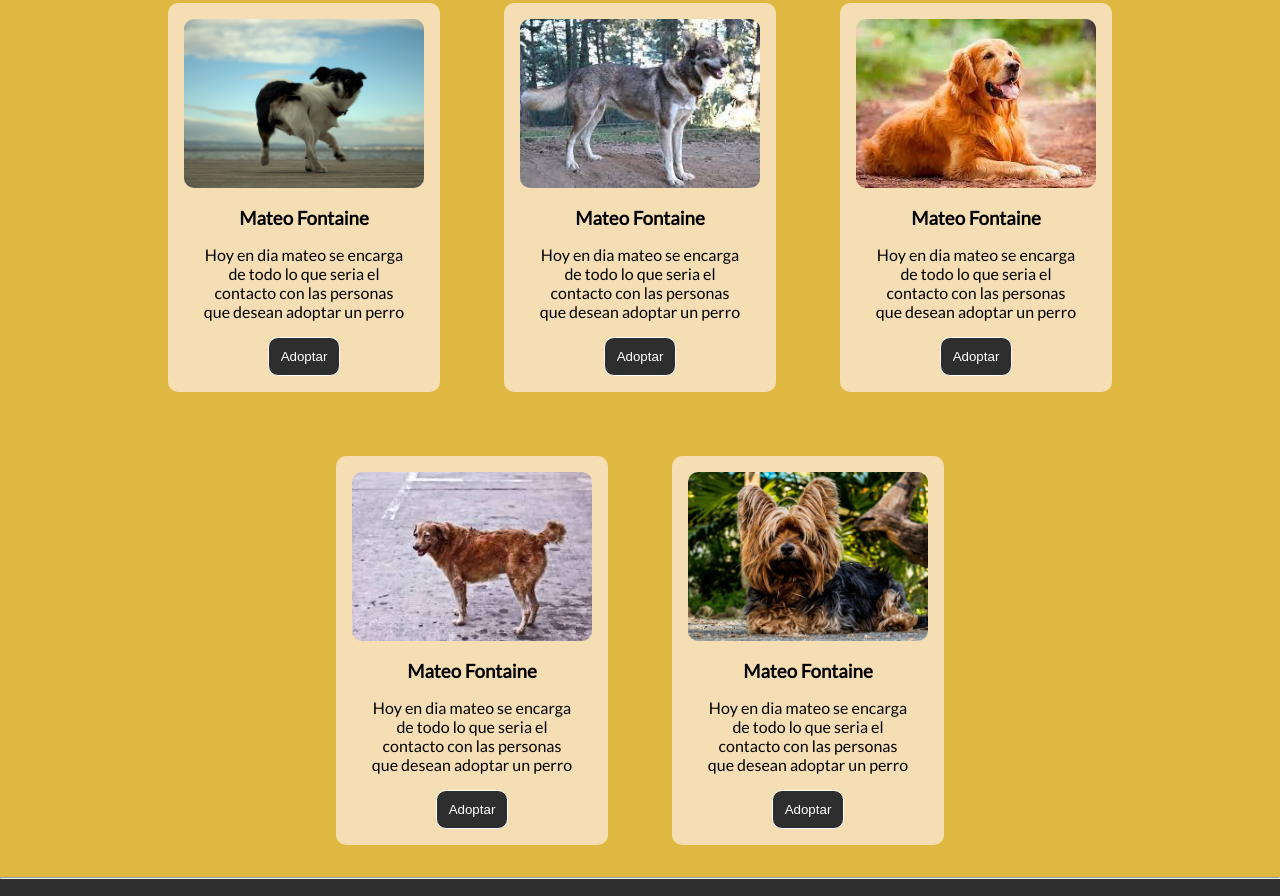
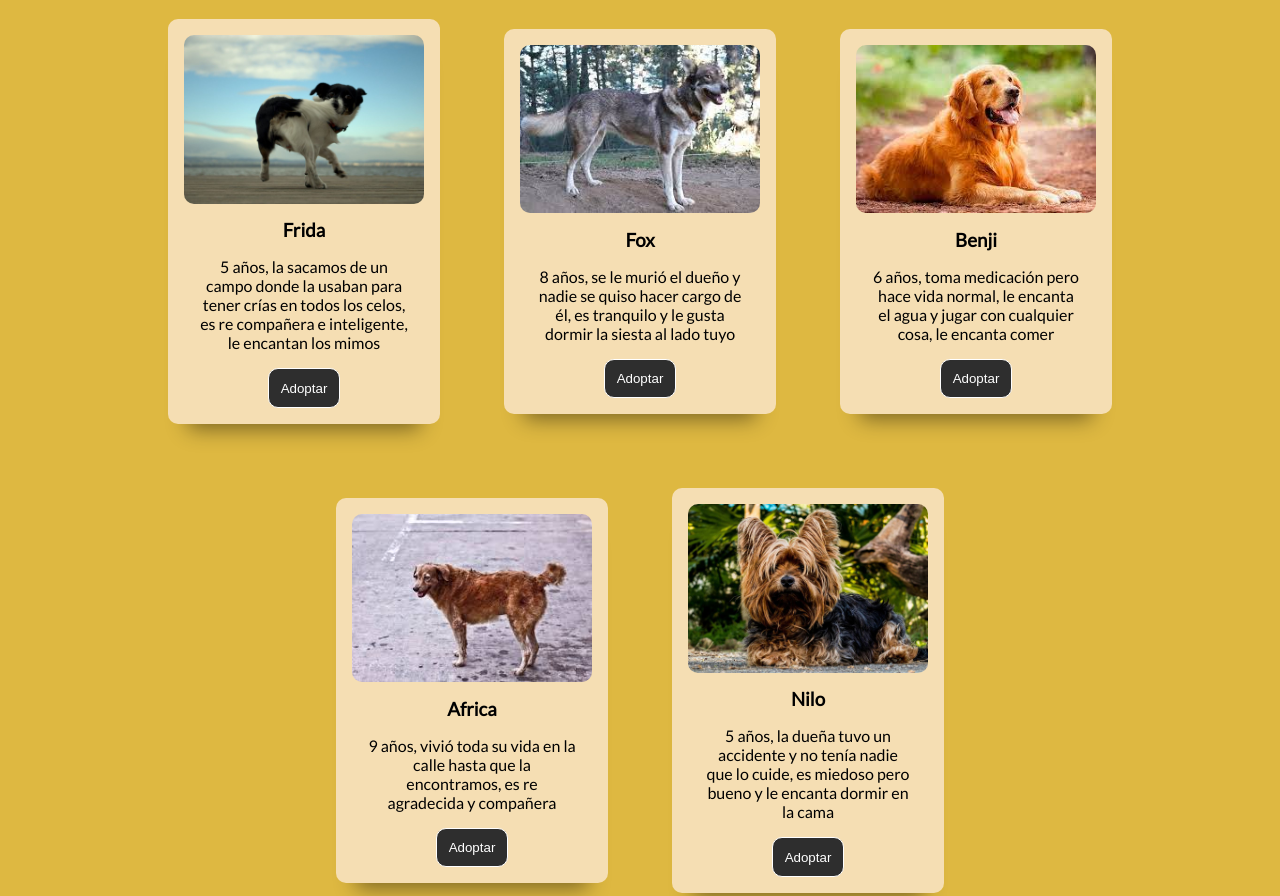
Before and after one commit to M4T-Code/Perros-De-La-Calle-V5-SASS, a website: page pages/perros.html in a window 1280 px wide. Shown: the part 779-1675 px from the top of the page. Drawn offline with nearby package versions, Linux system fonts and the light colour scheme.

Commit message:
Agregamos mas cards a adoptar, agregamos un poco de box shadow en algunas tarjetas, y tambien agregamos hover para darle animacion a la pagina

```diff
--- a/pages/perros.html
+++ b/pages/perros.html
@@ -47,38 +47,38 @@
               </div>
               <div class="card-perros">
                 <img src="../assets/img/perros/perro-3.jpg" alt="">
-                <h3 class="card-titulo"> Mateo Fontaine</h3>
-                <p class="card-texto">Hoy en dia mateo se encarga de todo lo que seria el contacto con las personas que desean adoptar un perro</p>
+                <h3 class="card-titulo"> Oliver y Bart</h3>
+                <p class="card-texto">4 años, los sacamos de la calle buscando comida en la basura, son muy enérgicos, aman salir a pasear y jugar con pelotas de tenis</p>
                 <button><a href="#">Adoptar</a></button>
               </div>
               <div class="card-perros">
                 <img src="../assets/img/perros/perro-4.jpg" alt="">
-                <h3 class="card-titulo"> Mateo Fontaine</h3>
-                <p class="card-texto">Hoy en dia mateo se encarga de todo lo que seria el contacto con las personas que desean adoptar un perro</p>
+                <h3 class="card-titulo"> Frida</h3>
+                <p class="card-texto">5 años, la sacamos de un campo donde la usaban para tener crías en todos los celos, es re compañera e inteligente, le encantan los mimos</p>
                 <button><a href="#">Adoptar</a></button>
               </div>
               <div class="card-perros">
                 <img src="../assets/img/perros/perro-5.jpg" alt="">
-                <h3 class="card-titulo"> Mateo Fontaine</h3>
-                <p class="card-texto">Hoy en dia mateo se encarga de todo lo que seria el contacto con las personas que desean adoptar un perro</p>
+                <h3 class="card-titulo"> Fox</h3>
+                <p class="card-texto"> 8 años, se le murió el dueño y nadie se quiso hacer cargo de él, es tranquilo y le gusta dormir la siesta al lado tuyo</p>
                 <button><a href="#">Adoptar</a></button>
               </div>
               <div class="card-perros">
                 <img src="../assets/img/perros/perros-6.jpg" alt="">
-                <h3 class="card-titulo"> Mateo Fontaine</h3>
-                <p class="card-texto">Hoy en dia mateo se encarga de todo lo que seria el contacto con las personas que desean adoptar un perro</p>
+                <h3 class="card-titulo"> Benji</h3>
+                <p class="card-texto">6 años, toma medicación pero hace vida normal, le encanta el agua y jugar con cualquier cosa, le encanta comer</p>
                 <button><a href="#">Adoptar</a></button>
               </div>
               <div class="card-perros">
                 <img src="../assets/img/perros/perro-7.jpg" alt="">
-                <h3 class="card-titulo"> Mateo Fontaine</h3>
-                <p class="card-texto">Hoy en dia mateo se encarga de todo lo que seria el contacto con las personas que desean adoptar un perro</p>
+                <h3 class="card-titulo"> Africa</h3>
+                <p class="card-texto">9 años, vivió toda su vida en la calle hasta que la encontramos, es re agradecida y compañera</p>
                 <button><a href="#">Adoptar</a></button>
               </div>
               <div class="card-perros">
                 <img src="../assets/img/perros/perro-8.jpg" alt="">
-                <h3 class="card-titulo"> Mateo Fontaine</h3>
-                <p class="card-texto">Hoy en dia mateo se encarga de todo lo que seria el contacto con las personas que desean adoptar un perro</p>
+                <h3 class="card-titulo"> Nilo</h3>
+                <p class="card-texto">5 años, la dueña tuvo un accidente y no tenía nadie que lo cuide, es miedoso pero bueno y le encanta dormir en la cama</p>
                 <button><a href="#">Adoptar</a></button>
               </div>
         </div>
--- a/scss/nosotros.scss
+++ b/scss/nosotros.scss
@@ -10,8 +10,9 @@
         margin: 2rem;
         padding: 1rem;
         border-radius: 10px;
+        box-shadow: rgba(0, 0, 0, 0.45) 0px 25px 20px -20px;
         &:hover{
-            box-shadow: rgba(0, 0, 0, 0.45) 0px 25px 20px -20px;
+            box-shadow: rgba(0, 0, 0, 0.45) 0px 0px 0px -0px;
         }
         img{
             width: 100%;
--- a/scss/perros.scss
+++ b/scss/perros.scss
@@ -7,15 +7,17 @@
         background-color: wheat;
         text-align: center;
         width: 15rem;
+        height: auto;
         margin: 2rem;
         padding: 1rem;
         border-radius: 10px;
+        box-shadow: rgba(0, 0, 0, 0.45) 0px 25px 20px -20px;
         img{
             width: 100%;
             border-radius: 10px;
         }
         h3{
-            padding: 1rem 0rem 0rem 0rem;
+            padding: .8rem 0rem 0rem 0rem;
         }
         p{
             padding: 1rem;
```
Also changed, not shown: css/estilo.css.
